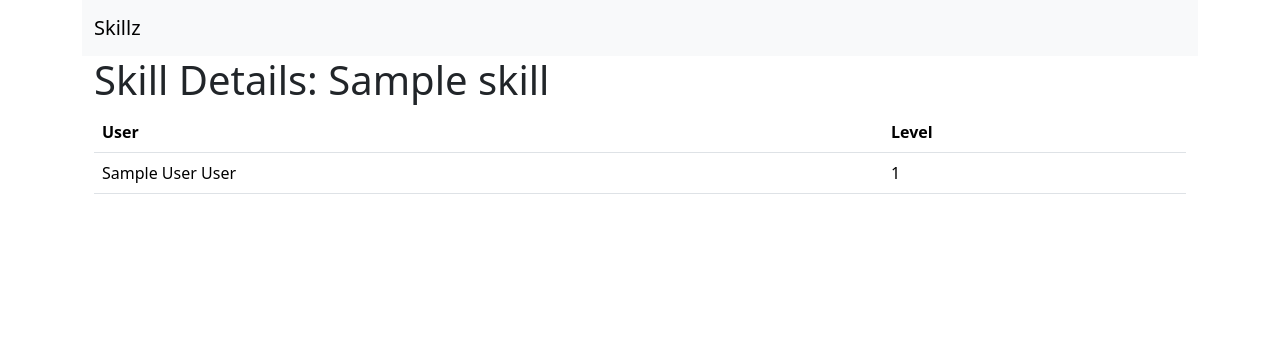
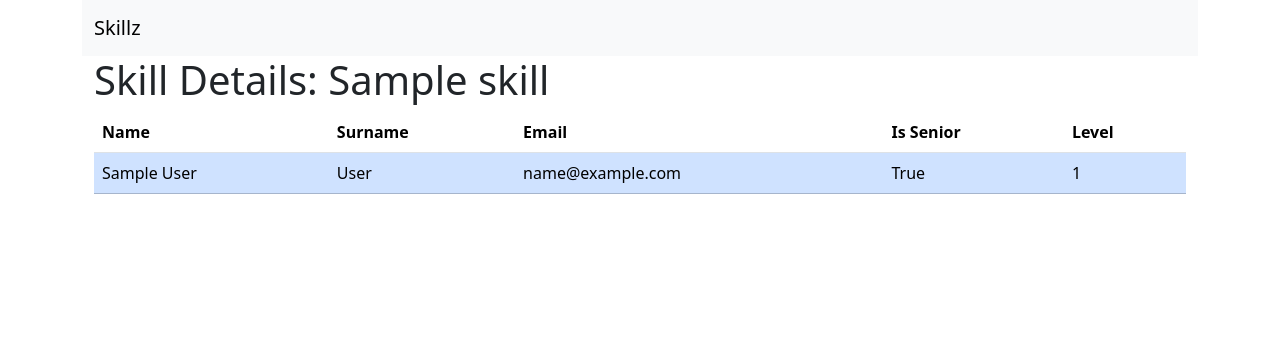
Before and after one commit to gpericol/skillz, a Flask app: page /skill_details/1 in a window 1280 px wide. Shown: the top 356 px of the page. Run offline with Flask 3, Linux system fonts and the light colour scheme; tables that the repository leaves empty hold one stand-in row (values such as "Sample post"); some libraries are stand-ins or nearby versions.

Commit message:
Another Big Refactor

```diff
--- a/app.py
+++ b/app.py
@@ -104,6 +104,7 @@ def index():
         category = skill['category']
         if category not in categories_with_skills:
             categories_with_skills[category] = []
+
         categories_with_skills[category].append({
             'name': skill['skill_name'],
             'level': skill['level']
@@ -164,29 +165,26 @@ def update_skill():
 
     form = UpdateSkillForm(formdata=None, data=data)
 
-    if form.validate():
-        user_id = session.get('id')
-        skill_id = form.skill_id.data
-        level = form.level.data
+    if not form.validate():
+        return jsonify({'error': 'Invalid data', 'details': form.errors}), 400
 
-        user_skill = UserSkill.query.filter_by(user_id=user_id, skill_id=skill_id).first()
+    user_id = session.get('id')
+    skill_id = form.skill_id.data
+    level = form.level.data
 
-        if user_skill:
-            user_skill.level = level
-            if level == 0:
-                db.session.delete(user_skill)
-        else:
-            if level > 0:
-                user_skill = UserSkill(user_id=user_id, skill_id=skill_id, level=level)
-                db.session.add(user_skill)
+    user_skill = UserSkill.query.filter_by(user_id=user_id, skill_id=skill_id).first()
 
-        db.session.commit()
-        return jsonify({'success': 'Skill updated', 'skill_id': skill_id, 'level': level})
+    if user_skill:
+        user_skill.level = level
+        if level == 0:
+            db.session.delete(user_skill)
     else:
-        # Se i dati non sono validi, restituisci un messaggio di errore con i dettagli
-        errors = form.errors
-        return jsonify({'error': 'Invalid data', 'details': errors}), 400
+        if level > 0:
+            user_skill = UserSkill(user_id=user_id, skill_id=skill_id, level=level)
+            db.session.add(user_skill)
 
+    db.session.commit()
+    return jsonify({'success': 'Skill updated', 'skill_id': skill_id, 'level': level})
 
 
 @app.route('/login', methods=['GET', 'POST'])
@@ -401,11 +399,25 @@ def search():
 @app.route('/skill_details/<int:skill_id>', methods=['GET'])
 def skill_details(skill_id):
     skill = Skill.query.get_or_404(skill_id)
-    user_skills = UserSkill.query.filter_by(skill_id=skill_id).order_by(UserSkill.level.desc()).all()
-    users_with_skill = [
-        {
-            'user': User.query.get(user_skill.user_id),
-            'level': user_skill.level
-        } for user_skill in user_skills
-    ]
+    user_skills = UserSkill.query.join(User).filter(UserSkill.skill_id == skill_id).order_by(User.senior.desc(), UserSkill.level.desc()).all()
+    users_with_skill = [{
+        'user_name': us.user.name,
+        'user_surname': us.user.surname,
+        'user_senior': us.user.senior,
+        'user_email': us.user.email,
+        'level': us.level
+    } for us in user_skills]
     return render_template('skill_details.html', skill=skill, users_with_skill=users_with_skill)
+
+
+
+@app.route('/toggle_senior', methods=['POST'])
+@check_role(['admin'])
+def toggle_senior():
+    form = ToggleSeniorForm()
+    if form.validate_on_submit():
+        user_id = form.user_id.data
+        user = User.query.get_or_404(user_id)
+        user.senior = not user.senior
+        db.session.commit()
+    return redirect(url_for('users'))
--- a/forms.py
+++ b/forms.py
@@ -49,3 +49,6 @@ class UpdateSkillForm(FlaskForm):
 class RemovePrivacyForm(FlaskForm):
     revoke_consent = BooleanField('Rimuovi il consenso alla privacy')
     submit = SubmitField('Conferma')
+
+class ToggleSeniorForm(FlaskForm):
+    user_id = HiddenField('User ID', validators=[DataRequired()])
--- a/models.py
+++ b/models.py
@@ -19,6 +19,7 @@ class User(db.Model):
     surname = db.Column(db.String)
     password = db.Column(db.String)
     role = db.Column(db.String) # admin, user
+    senior = db.Column(db.Boolean, default=False)
     accepted_privacy = db.Column(db.Boolean, default=False)
     last_login = db.Column(db.DateTime, default=None)
 
@@ -74,6 +75,7 @@ class Skill(db.Model):
     name = db.Column(db.String, unique=True)
     category_id = db.Column(db.Integer, db.ForeignKey('category.id'))
 
+
     def count_users(self):
         return UserSkill.query.filter_by(skill_id=self.id).count()
 
@@ -87,6 +89,7 @@ class UserSkill(db.Model):
     user_id = db.Column(db.Integer, db.ForeignKey('user.id'))
     skill_id = db.Column(db.Integer, db.ForeignKey('skill.id'))
     level = db.Column(db.Integer) # 1-5
+    user = db.relationship('User', backref='user_skills')
 
 class AuditLog(db.Model):
     id = db.Column(db.Integer, primary_key=True)
--- a/templates/skill_details.html
+++ b/templates/skill_details.html
@@ -8,14 +8,20 @@
     <table class="table">
         <thead>
             <tr>
-                <th>User</th>
+                <th>Name</th>
+                <th>Surname</th>
+                <th>Email</th>
+                <th>Is Senior</th>
                 <th>Level</th>
             </tr>
         </thead>
         <tbody>
             {% for entry in users_with_skill %}
-            <tr>
-                <td>{{ entry.user.name }} {{ entry.user.surname }}</td>
+            <tr {% if entry.user_senior %}class="table-primary"{% endif %}>
+                <td>{{ entry.user_name }}</td>
+                <td>{{ entry.user_surname }}</td>
+                <td>{{ entry.user_email }}</td>
+                <td>{{ entry.user_senior }}</td>
                 <td>{{ entry.level }}</td>
             </tr>
             {% endfor %}
```
Also changed, not shown: templates/users.html (+10 -2 lines).
